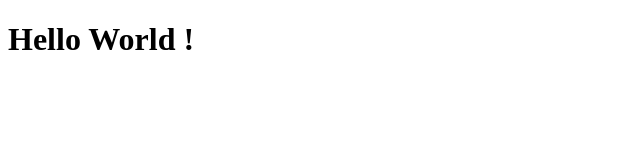
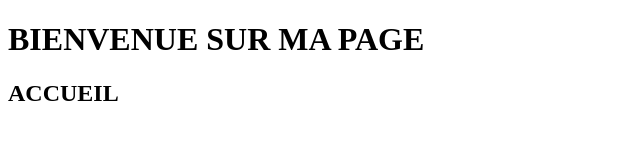
Before and after one commit to EsliKoue/MON-LAB, a plain HTML site: page index.html in a window 1280 px wide. Shown: the whole page, without its empty margins (0-640 px from the left). Drawn offline with Linux system fonts and the light colour scheme.

Commit message:
second version

```diff
--- a/index.html
+++ b/index.html
@@ -4,6 +4,7 @@
     <title>Ma première page</title>
 </head>
 <body>
-    <h1>Hello World !</h1>
+    <h1>BIENVENUE SUR MA PAGE</h1>
+    <h2>ACCUEIL </h2>
 </body>
 </html>
```
